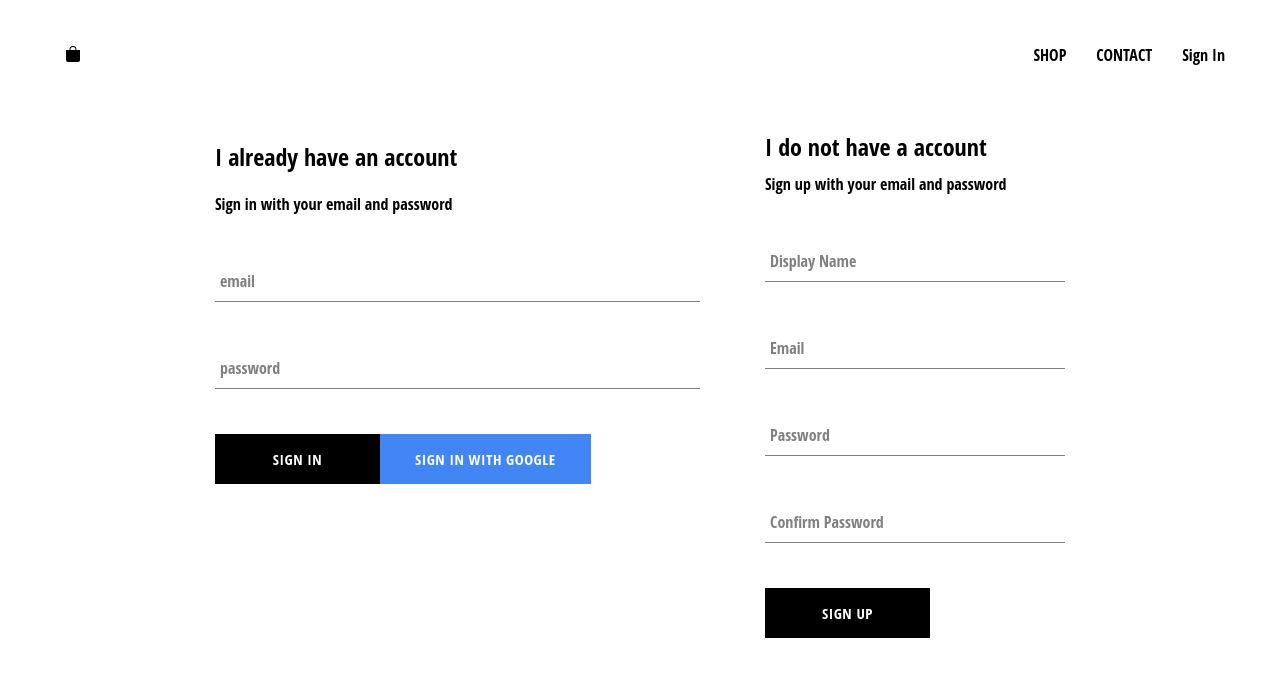
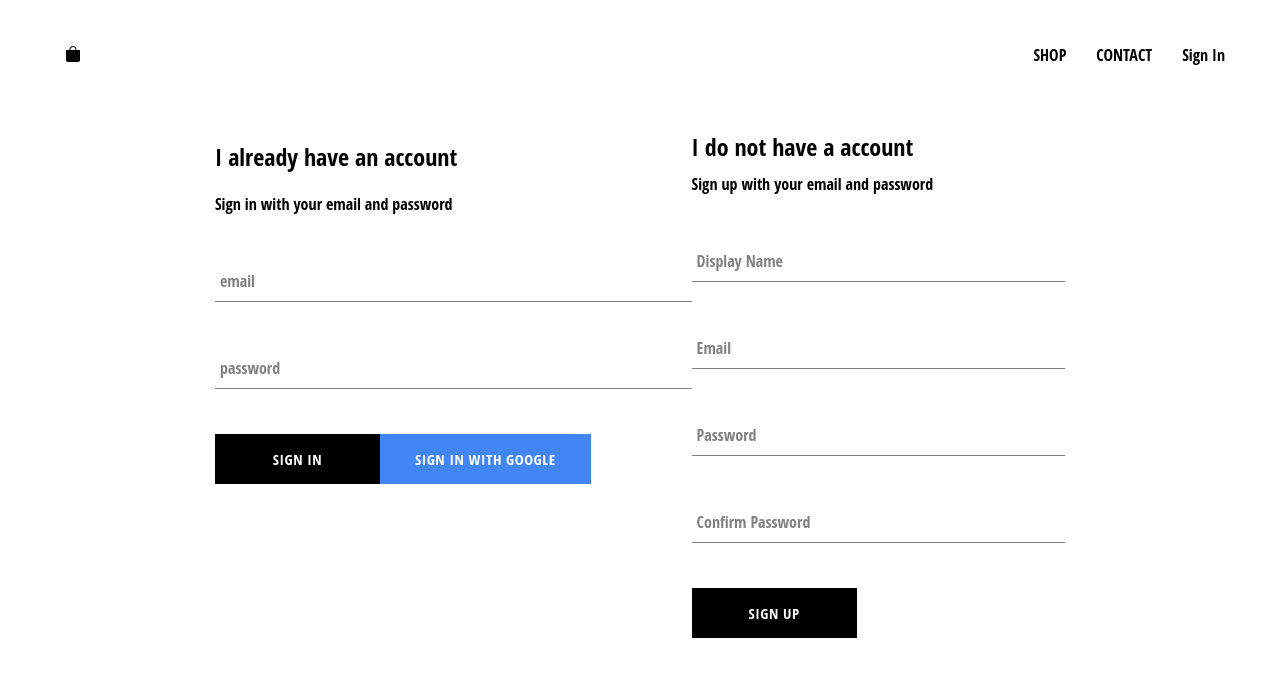
Before and after one commit to stardoxx/shopIT, a React (Create React App) app: page /signin in a window 1280 px wide. Shown: the top 676 px of the page. Built offline with nearby package versions, Linux system fonts and the light colour scheme; no server answers.

Commit message:
changes in styles of sign up component"

```diff
--- a/src/components/sign-up/sign-up-styles.scss
+++ b/src/components/sign-up/sign-up-styles.scss
@@ -1,7 +1,7 @@
 .sign-up {
     display: flex;
     flex-direction: column;
-    width: 300px;
+    width: 380px;
 
     .title {
       margin: 10px 0;
```
